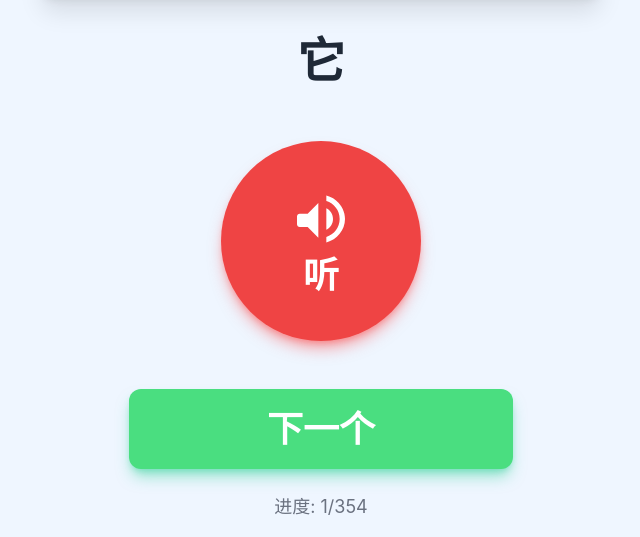
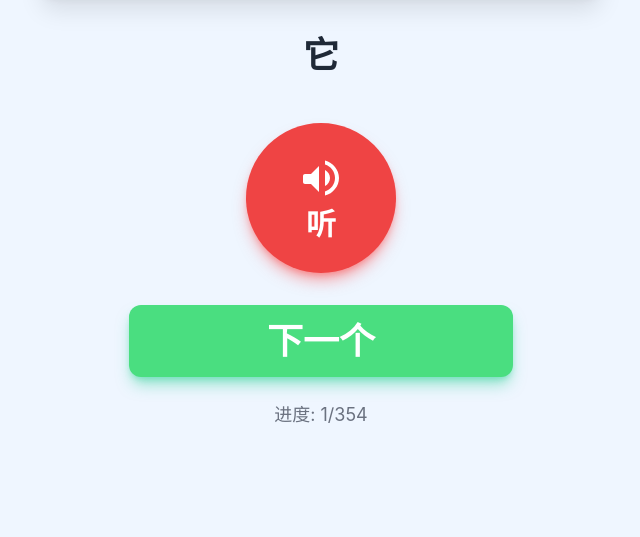
Before and after one commit to chenjiuhong-spec/Listen-to-English, a plain HTML site: page index.html in a window 1280 px wide. Shown: the part 307-844 px from the top of the page, without its empty margins (319-959 px from the left). After the commit the page ends 800 px from the top, so only its background shows below. Drawn offline with nearby package versions, Linux system fonts and the light colour scheme.

Commit message:
Update index.html

```diff
--- a/index.html
+++ b/index.html
@@ -11,10 +11,10 @@
             font-family: 'Inter', 'Microsoft YaHei', 'SimHei', sans-serif;
             transition: background-color 0.3s;
         }
-        /* 自定义圆形按钮样式 */
+        /* 自定义圆形按钮样式 - 尺寸已缩短 */
         .listen-button {
-            width: 200px; /* 足够大的圆形直径 */
-            height: 200px;
+            width: 150px; /* 足够大的圆形直径 */
+            height: 150px;
             box-shadow: 0 10px 15px -3px rgba(252, 79, 79, 0.5), 0 4px 6px -2px rgba(252, 79, 79, 0.4);
             transition: transform 0.1s ease, box-shadow 0.1s ease;
         }
@@ -43,22 +43,22 @@
 
         <!-- 顶部标题 --><h1 class="text-4xl font-bold text-gray-700 mb-8 mt-4">乐学英语</h1>
 
-        <!-- 英文单词显示区 (浅蓝色框) --><div id="english-word-box" class="w-full bg-blue-500 rounded-2xl p-6 mb-6 shadow-xl flex items-center justify-center" style="min-height: 200px;">
+        <!-- 英文单词显示区 (浅蓝色框) - 高度已缩短 --><div id="english-word-box" class="w-full bg-blue-500 rounded-2xl p-6 mb-6 shadow-xl flex items-center justify-center" style="min-height: 150px;">
             <p id="english-word" class="text-white text-6xl font-extrabold text-center select-none">Welcome</p>
         </div>
 
-        <!-- 中文翻译显示区 --><div class="w-full p-4 mb-10">
-            <p id="chinese-translation" class="text-gray-800 text-5xl font-semibold text-center select-none">欢迎</p>
+        <!-- 中文翻译显示区 - 字体和边距已缩短 --><div class="w-full p-4 mb-8">
+            <p id="chinese-translation" class="text-gray-800 text-4xl font-semibold text-center select-none">欢迎</p>
         </div>
 
-        <!-- “听” 按钮 (圆形红底) --><button id="listen-btn" class="listen-button bg-red-500 hover:bg-red-600 text-white rounded-full flex flex-col items-center justify-center cursor-pointer mb-12">
-            <!-- 喇叭Icon (Inline SVG) - 新图标 --><svg class="w-16 h-16 mb-1" fill="currentColor" viewBox="0 0 24 24" xmlns="http://www.w3.org/2000/svg">
+        <!-- “听” 按钮 (圆形红底) - 尺寸和边距已缩短 --><button id="listen-btn" class="listen-button bg-red-500 hover:bg-red-600 text-white rounded-full flex flex-col items-center justify-center cursor-pointer mb-8">
+            <!-- 喇叭Icon (Inline SVG) - 尺寸已缩短 --><svg class="w-12 h-12 mb-1" fill="currentColor" viewBox="0 0 24 24" xmlns="http://www.w3.org/2000/svg">
                 <path d="M3 10v4c0 .55.45 1 1 1h3l4 4V6l-4 4H4c-.55 0-1 .45-1 1zm13.5 2c0-1.77-1.02-3.29-2.5-4.03v8.05c1.48-.73 2.5-2.25 2.5-4.02zM14 3.23v2.06c2.89.86 5 3.54 5 6.71s-2.11 5.85-5 6.71v2.06c4.01-.98 7-4.66 7-8.77s-2.99-7.79-7-8.77z"/>
             </svg>
-            <span class="text-4xl font-bold">听</span>
+            <span class="text-3xl font-bold">听</span>
         </button>
 
-        <!-- “下一个” 按钮 (绿色长方形) --><button id="next-btn" class="next-button bg-green-400 hover:bg-green-500 text-white font-bold py-5 px-16 rounded-xl text-4xl w-full max-w-sm cursor-pointer">
+        <!-- “下一个” 按钮 (绿色长方形) - 内边距已缩短 --><button id="next-btn" class="next-button bg-green-400 hover:bg-green-500 text-white font-bold py-4 px-16 rounded-xl text-4xl w-full max-w-sm cursor-pointer">
             下一个
         </button>
 
```
